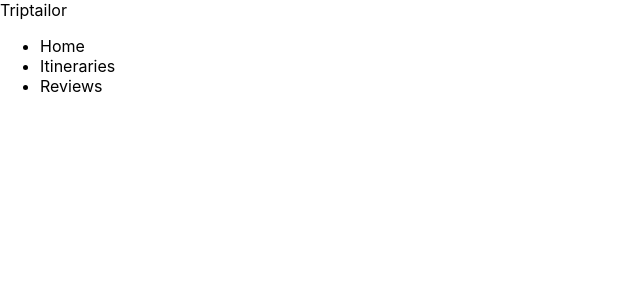
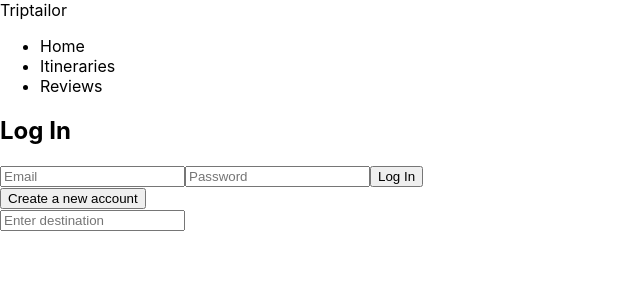
Before and after one commit to jnjerin/triptailor, a React (Create React App) app: page / in a window 1280 px wide. Shown: the top 300 px of the page, without its empty margins (0-640 px from the left). Built offline with nearby package versions, Linux system fonts and the light colour scheme.

Commit message:
added destination search component

```diff
--- a/package.json
+++ b/package.json
@@ -6,6 +6,7 @@
     "@testing-library/jest-dom": "^5.17.0",
     "@testing-library/react": "^13.4.0",
     "@testing-library/user-event": "^13.5.0",
+    "axios": "^1.7.2",
     "react": "^18.3.1",
     "react-dom": "^18.3.1",
     "react-scripts": "5.0.1",
--- a/src/App.js
+++ b/src/App.js
@@ -1,10 +1,15 @@
 import React from 'react';
 import Header from './components/Header';
+import Auth from './components/Auth';
+import DestinationSearch from './components/DestinationSearch';
 
 function App() {
   return (
     <div>
       <Header />
+      <Auth />
+      <DestinationSearch />
+
       {/* Other components will be added here */}
     </div>
   );
--- /dev/null
+++ b/src/components/DestinationSearch.js
@@ -0,0 +1,43 @@
+import React, { useState, useEffect } from 'react';
+import axios from 'axios';
+
+const DestinationSearch = () => {
+  const [destination, setDestination] = useState('');
+  const [destinationInfo, setDestinationInfo] = useState(null);
+
+  useEffect(() => {
+    const fetchDestinationInfo = async () => {
+      if (destination) {
+        try {
+          const response = await axios.get(`/api/destinations/${destination}`);
+          setDestinationInfo(response.data);
+        } catch (error) {
+          console.error(error);
+          // Handle error
+        }
+      }
+    };
+
+    fetchDestinationInfo();
+  }, [destination]);
+
+  return (
+    <div>
+      <input
+        type="text"
+        placeholder="Enter destination"
+        value={destination}
+        onChange={(e) => setDestination(e.target.value)}
+      />
+      {destinationInfo && (
+        <div>
+          <h2>{destinationInfo.name}</h2>
+          <p>Country: {destinationInfo.country}</p>
+          {/* Display other destination information */}
+        </div>
+      )}
+    </div>
+  );
+};
+
+export default DestinationSearch;
```
Also changed, not shown: 1 other file (tests, documents, lock files or other folders).
